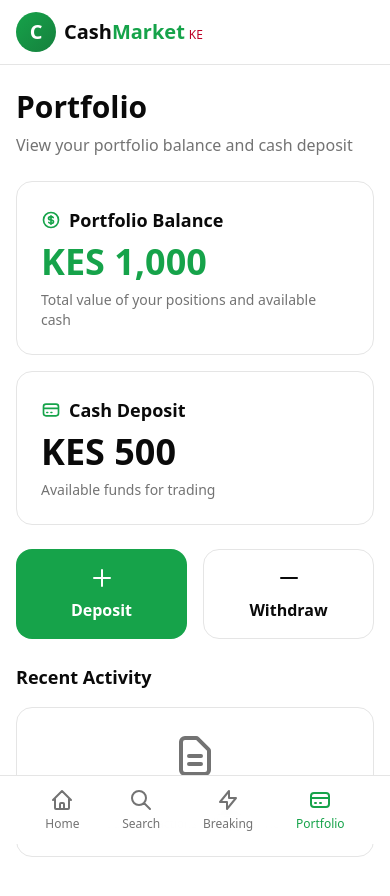
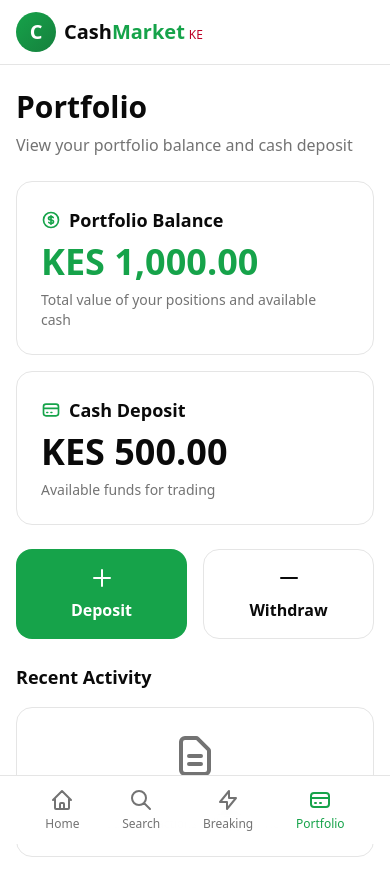
Before and after one commit to Predict-Labs-Ke/cashmarket_ke, a Next.js app: page /portfolio in a window 390 px wide. Shown: the top 896 px of the page. Built offline with nearby package versions, Linux system fonts and the light colour scheme.

Commit message:
Address code review feedback - fix currency formatting and mobile nav current page
Co-authored-by: 0P1UMC0D3 <175021841+0P1UMC0D3@users.noreply.github.com>

```diff
--- a/app/portfolio/page.tsx
+++ b/app/portfolio/page.tsx
@@ -36,7 +36,7 @@ export default function PortfolioPage() {
                   <h2 className="text-lg font-semibold text-foreground">Portfolio Balance</h2>
                 </div>
                 <p className="text-4xl font-bold text-primary mb-2">
-                  KES {portfolioBalance.toLocaleString()}
+                  KES {portfolioBalance.toLocaleString('en-KE', { minimumFractionDigits: 2, maximumFractionDigits: 2 })}
                 </p>
                 <p className="text-sm text-muted-foreground">
                   Total value of your positions and available cash
@@ -56,7 +56,7 @@ export default function PortfolioPage() {
                   <h2 className="text-lg font-semibold text-foreground">Cash Deposit</h2>
                 </div>
                 <p className="text-4xl font-bold text-foreground mb-2">
-                  KES {cashDeposit.toLocaleString()}
+                  KES {cashDeposit.toLocaleString('en-KE', { minimumFractionDigits: 2, maximumFractionDigits: 2 })}
                 </p>
                 <p className="text-sm text-muted-foreground">
                   Available funds for trading
--- a/app/trending/page.tsx
+++ b/app/trending/page.tsx
@@ -91,7 +91,7 @@ export default function TrendingPage() {
       </main>
 
       {/* Mobile Navigation */}
-      <MobileNavigation currentPage="home" />
+      <MobileNavigation currentPage="portfolio" />
     </div>
   );
 }
--- a/components/Navigation.tsx
+++ b/components/Navigation.tsx
@@ -98,13 +98,13 @@ export default function Navigation({
                   <div className="flex items-center gap-2">
                     <span className="text-sm text-muted-foreground">Portfolio:</span>
                     <span className="text-sm font-semibold text-primary">
-                      KES {portfolioBalance.toLocaleString()}
+                      KES {portfolioBalance.toLocaleString('en-KE', { minimumFractionDigits: 2, maximumFractionDigits: 2 })}
                     </span>
                   </div>
                   <div className="flex items-center gap-2">
                     <span className="text-sm text-muted-foreground">Cash:</span>
                     <span className="text-sm font-semibold text-foreground">
-                      KES {cashDeposit.toLocaleString()}
+                      KES {cashDeposit.toLocaleString('en-KE', { minimumFractionDigits: 2, maximumFractionDigits: 2 })}
                     </span>
                   </div>
                 </div>
--- a/components/PortfolioBalance.tsx
+++ b/components/PortfolioBalance.tsx
@@ -16,13 +16,13 @@ export default function PortfolioBalance({
           <div className="flex items-center gap-2">
             <span className="text-sm text-muted-foreground">Portfolio Balance:</span>
             <span className="text-lg font-semibold text-primary">
-              KES {portfolioBalance.toLocaleString()}
+              KES {portfolioBalance.toLocaleString('en-KE', { minimumFractionDigits: 2, maximumFractionDigits: 2 })}
             </span>
           </div>
           <div className="flex items-center gap-2">
             <span className="text-sm text-muted-foreground">Cash Deposit:</span>
             <span className="text-lg font-semibold text-foreground">
-              KES {cashDeposit.toLocaleString()}
+              KES {cashDeposit.toLocaleString('en-KE', { minimumFractionDigits: 2, maximumFractionDigits: 2 })}
             </span>
           </div>
         </div>
```
